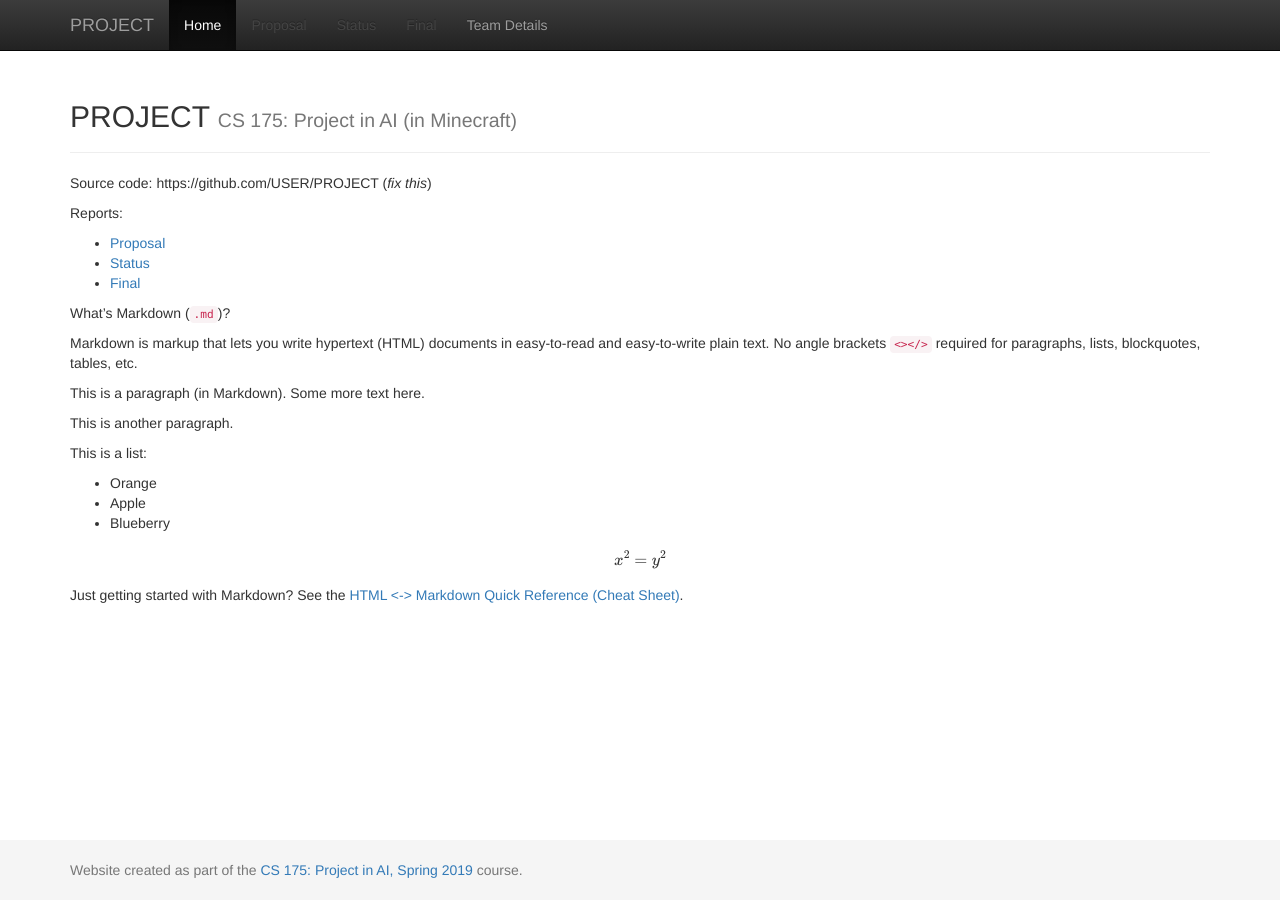
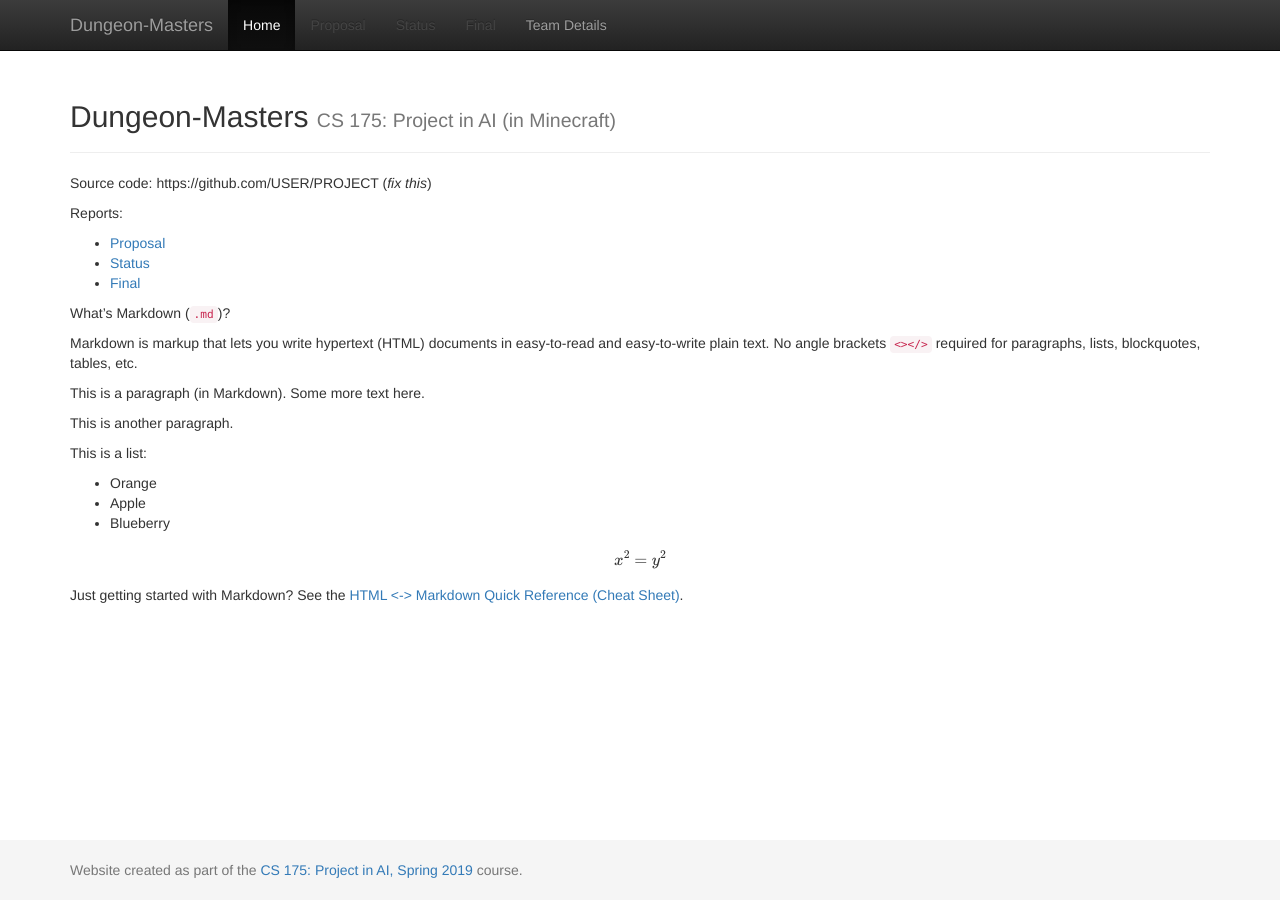
Before and after one commit to dannym08/Dungeon-Masters, a Jekyll site: the page built from docs/index.md, in a window 1280 px wide. Built offline with Jekyll 4.4.1, drawn with Linux system fonts in a browser that asks for light colours; formulas are drawn with MathJax 3.

Commit message:
Update _config.yml
Added team name

```diff
--- a/docs/_config.yml
+++ b/docs/_config.yml
@@ -1,7 +1,7 @@
 ###########
 # site.title
 
-title:    'PROJECT'
+title:    'Dungeon-Masters'
 subtitle: 'CS 175: Project in AI (in Minecraft)'
 
 
```
